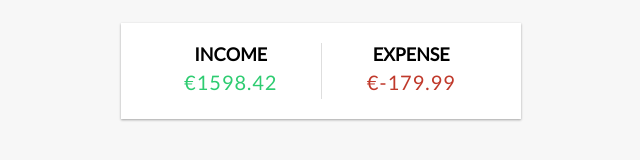
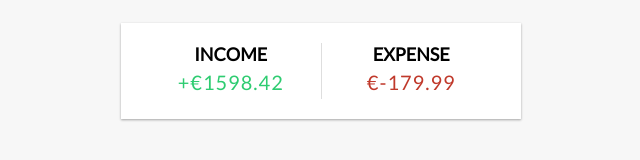
Before and after one commit to doraemonpup/vue-expense-tracker, a Vue app: page / in a window 1280 px wide. Shown: the part 148-308 px from the top of the page, without its empty margins (319-959 px from the left). Built offline with nearby package versions, Linux system fonts and the light colour scheme; the HTML template or start-up script is replaced by a standard one.

Commit message:
some changes for displaying

```diff
--- a/src/App.vue
+++ b/src/App.vue
@@ -63,6 +63,7 @@ const handleTransactionDeleted = id => {
   transactions.value = transactions.value.filter(t => {
     return t.id !== id
   })
+
   toast.success('TransactionList deleted')
 
   // // if no {} -> return statement not required
--- a/src/components/IncomeExpenses.vue
+++ b/src/components/IncomeExpenses.vue
@@ -17,7 +17,7 @@ const props = defineProps({
   <div class="inc-exp-container">
     <div>
       <h4>Income</h4>
-      <p id="money-plus" class="money plus">€{{ income }}</p>
+      <p id="money-plus" class="money plus">+€{{ income }}</p>
     </div>
     <div>
       <h4>Expense</h4>
```
